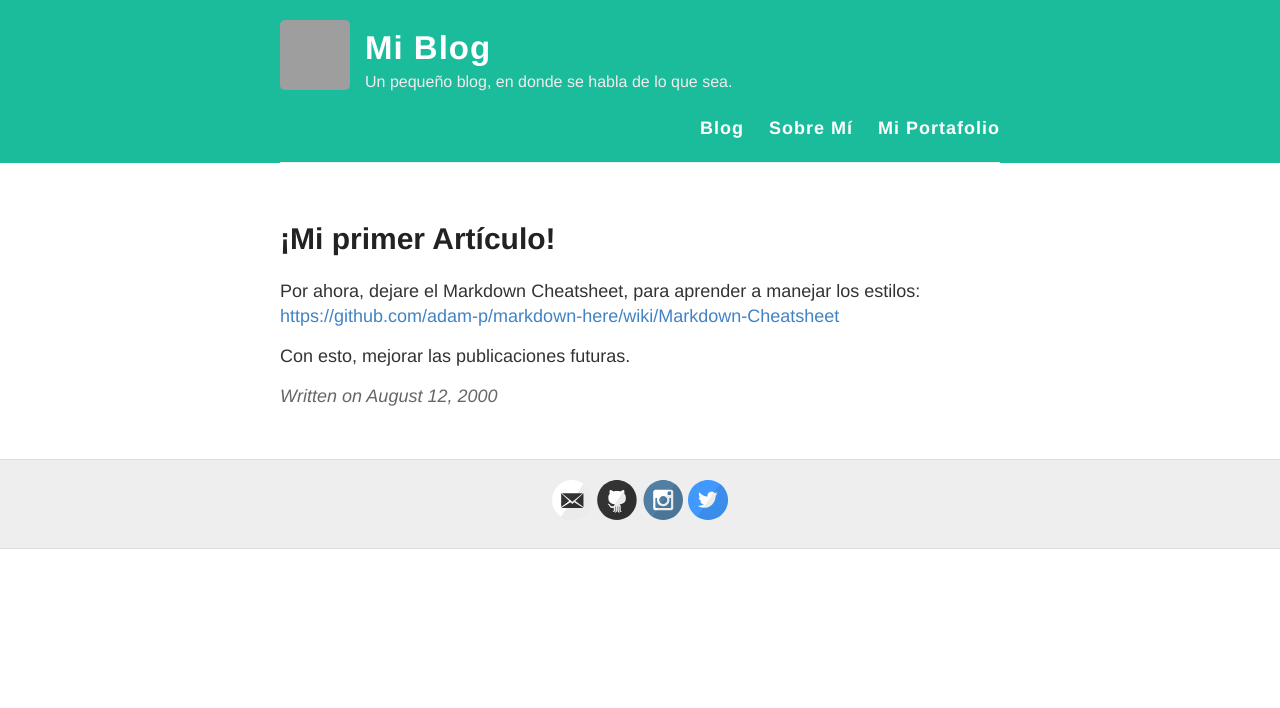
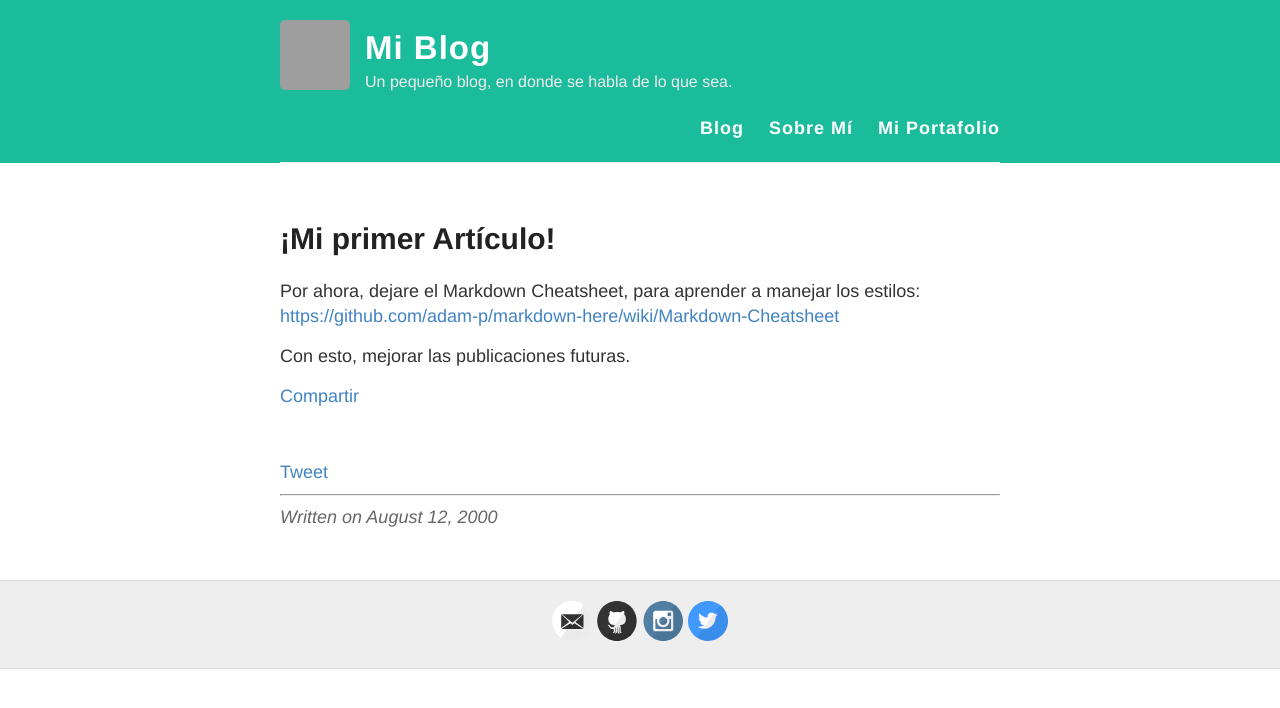
Before and after one commit to markconfig/blog-Jkyll, a Jekyll site: the page built from _posts/2000-8-12-Mi-first-Article.md, in a window 1280 px wide. Shown: the top 708 px of the page. Built offline with Jekyll 4.4.1, drawn with Linux system fonts in a browser that asks for light colours; comment, search, counter and statistics services are not loaded; grey boxes are pictures that could not be loaded.

Commit message:
Social Network button is added in posts

```diff
--- a/_layouts/post.html
+++ b/_layouts/post.html
@@ -3,10 +3,33 @@
 ---
 
 <article class="post">
+
+  <div id="fb-root"></div>
+  <script async defer crossorigin="anonymous" src="https://connect.facebook.net/es_ES/sdk.js#xfbml=1&version=v13.0"
+    nonce="B2RmAXgY"></script>
+
   <h1>{{ page.title }}</h1>
 
   <div class="entry">
     {{ content }}
+  </div>
+
+  <div>
+    <div class="fb-share-button" data-href="{{ site.baseurl }}{{ page.url }}" data-layout="button_count"
+      data-size="large">
+      <a href="https://www.facebook.com/sharer/sharer.php?u={{ site.baseurl }}{{ page.url }}&amp;src=sdkpreparse&t=Daleuna%20leída%20a%20esto:"
+        target="_blank" class="fb-xfbml-parse-ignore">Compartir</a>
+    </div>
+    <br>
+
+    <br>
+    <div>
+      <a class="twitter-share-button" data-size="large"
+        href="https://twitter.com/intent/tweet?text= Dale una leída a esto: ">
+        Tweet</a>
+      <script async src="https://platform.twitter.com/widgets.js" charset="utf-8"></script>
+    </div>
+    <hr>
   </div>
 
   <div class="date">
```
